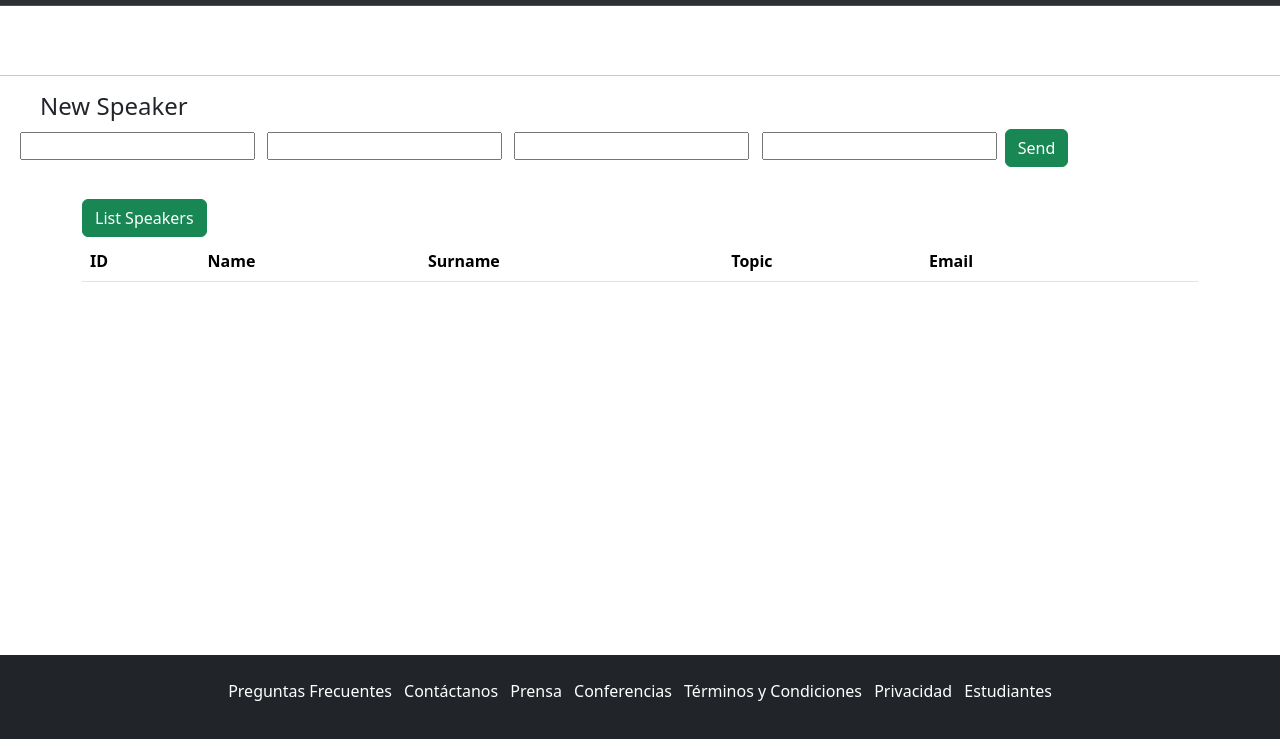
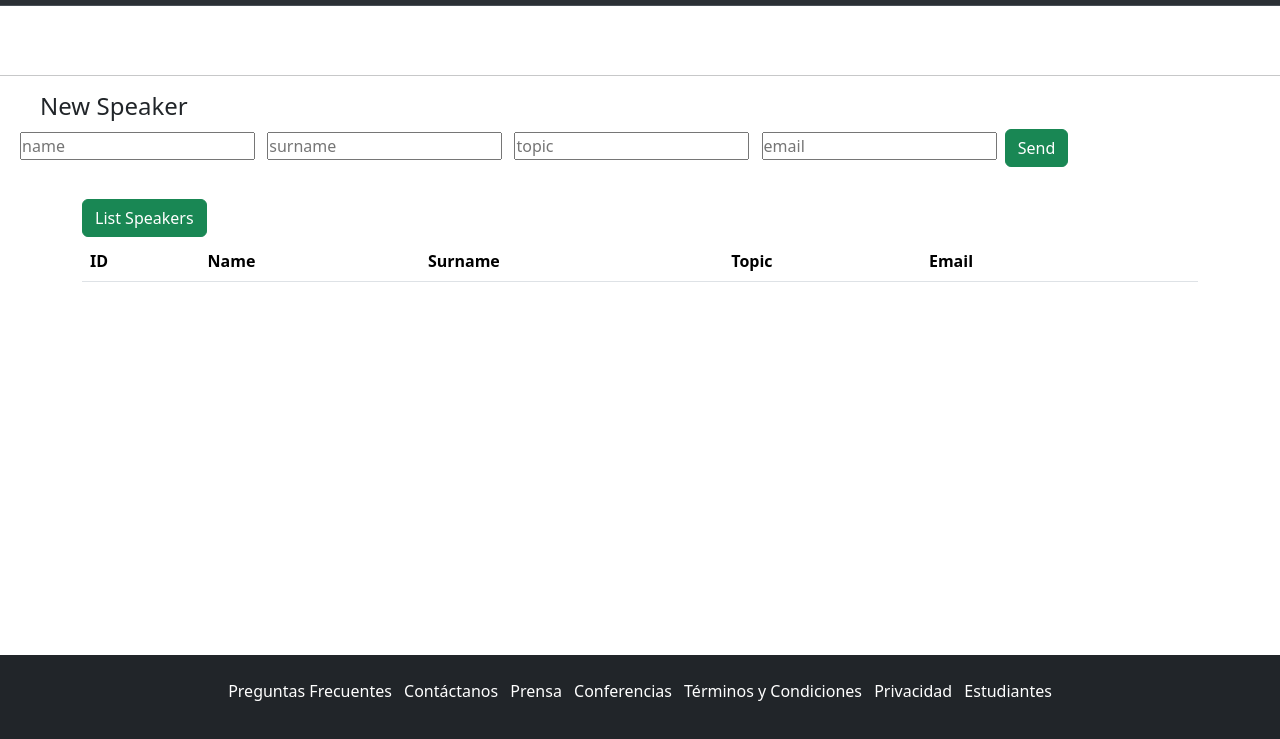
Before and after one commit to YamilH/speaker-front, a plain HTML site: page admin.html in a window 1280 px wide. Shown: the part 51-790 px from the top of the page. Drawn offline with nearby package versions, Linux system fonts and the light colour scheme.

Commit message:
fixing admin placeholders

```diff
--- a/admin.html
+++ b/admin.html
@@ -40,10 +40,10 @@
   <div class="d-flex justify-content-center">
 <fieldset>
   <legend class="h4 mx-4 justify-content-center">New Speaker</legend>
-    <input class="mx-1" placehodler="name" id="name" />
-    <input class="mx-1" name="surname" placehodler="surname" id="surname">
-    <input class="mx-1" name="topic" placehodler="topic" id="topic">
-    <input class="mx-1" name="email" placehodler="email" id="email">
+    <input class="mx-1" placeholder="name" id="name" />
+    <input class="mx-1" name="surname" placeholder="surname" id="surname">
+    <input class="mx-1" name="topic" placeholder="topic" id="topic">
+    <input class="mx-1" name="email" placeholder="email" id="email">
     <button id="btnSend" type="button" class="btn btn-success">
       Send
     </button>
--- a/js/admin.js
+++ b/js/admin.js
@@ -13,7 +13,7 @@ const newSpeaker = () => {
   })
   .then(response => response.json())
   .then(json => {
-      alert(`speaker uploaded id:${json.id}] ok`);
+      alert(`Speaker uploaded successfully`);
   })
   .catch(err => console.log(err));
 }
```
